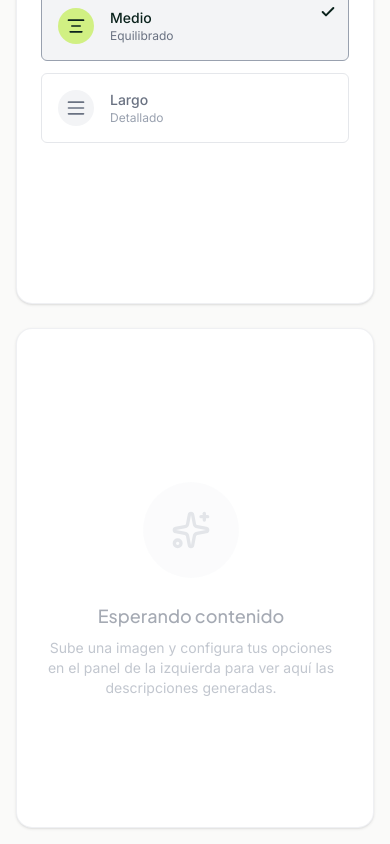
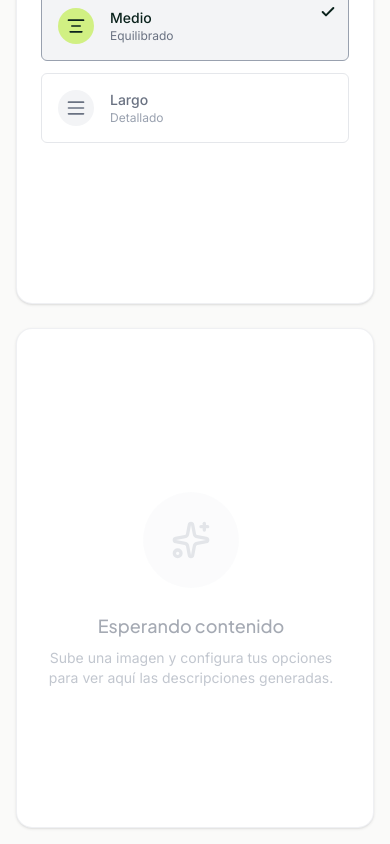
Before and after one commit to pulshar/generador-descripciones, a React (Vite) app: page / in a window 390 px wide. Shown: the part 959-1803 px from the top of the page. Built offline with nearby package versions, Linux system fonts and the light colour scheme.

Commit message:
Different texts for different resolutions

```diff
--- a/src/App.tsx
+++ b/src/App.tsx
@@ -247,9 +247,12 @@ const App: React.FC = () => {
                       <p className="text-lg font-display font-medium text-gray-500 mb-2">
                         Esperando contenido
                       </p>
-                      <p className="text-sm text-gray-400">
+                      <p className="text-sm text-gray-400 hidden lg:block">
                         Sube una imagen y configura tus opciones en el panel de
                         la izquierda para ver aquí las descripciones generadas.
+                      </p>
+                      <p className="text-sm text-gray-400 lg:hidden">
+                        Sube una imagen y configura tus opciones para ver aquí las descripciones generadas.
                       </p>
                     </div>
                   </div>
```
